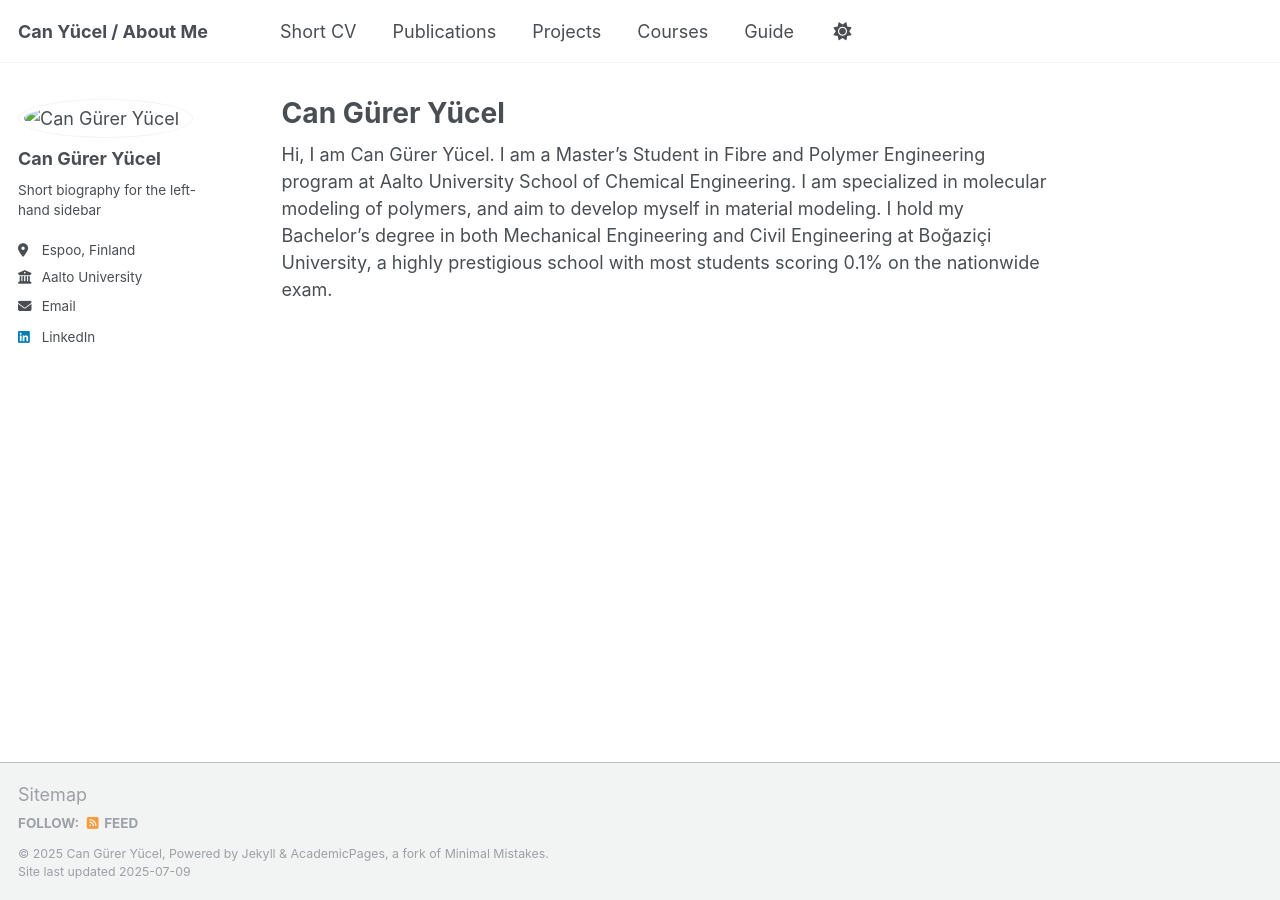
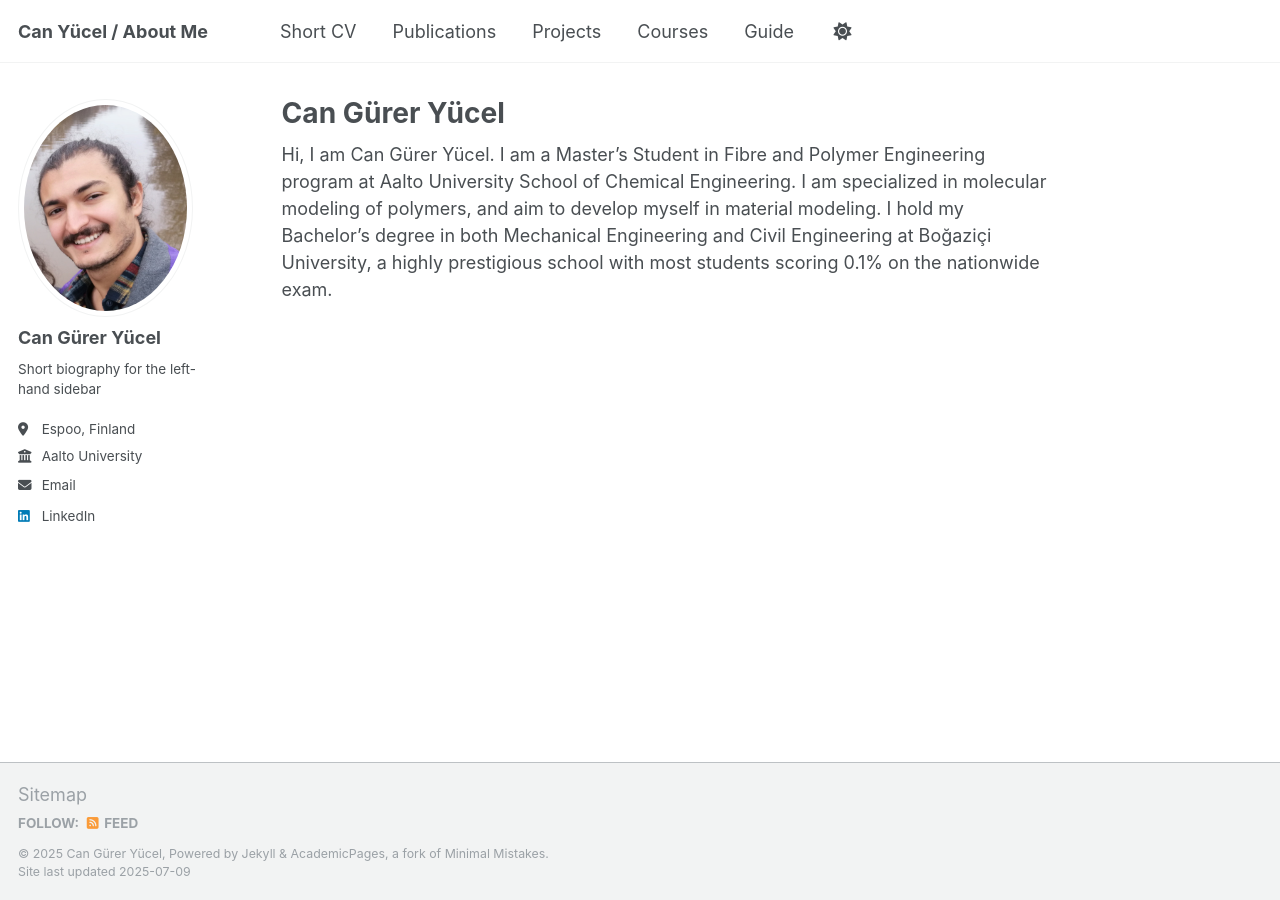
Before and after one commit to gureryucel/gureryucel.github.io, a Jekyll site: the page built from _pages/about.md, in a window 1280 px wide. Built offline with Jekyll 4.4.1, drawn with Linux system fonts in a browser that asks for light colours.

Commit message:
Update _config.yml

```diff
--- a/_config.yml
+++ b/_config.yml
@@ -22,7 +22,7 @@ repository               : "academicpages/academicpages.github.io"
 #               Additional customization can be done by editing /_includes/author-profile.html
 author:
   # Biographic information
-  avatar           : "/assets/images/profile-photo.jpeg"
+  avatar           : "profile-photo.jpeg"
   name             : "Can Gürer Yücel"
   pronouns         : # example: "she/her"
   bio              : "Short biography for the left-hand sidebar"
```
